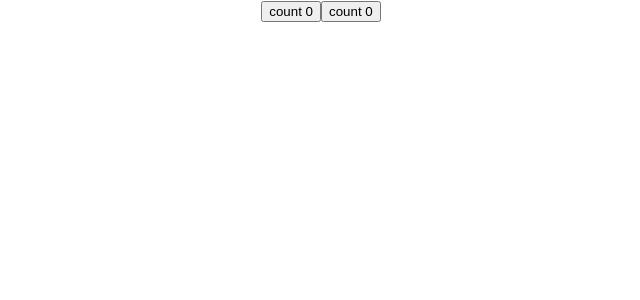
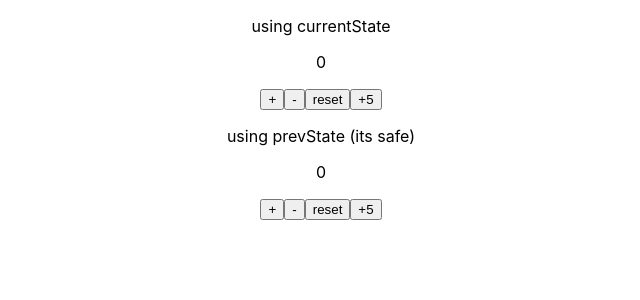
Before and after one commit to R4m21/react-hooks, a React (Create React App) app: page / in a window 1280 px wide. Shown: the top 300 px of the page, without its empty margins (319-959 px from the left). Built offline with nearby package versions, Linux system fonts and the light colour scheme.

Commit message:
useState with previous vState

```diff
--- a/src/App.js
+++ b/src/App.js
@@ -1,12 +1,14 @@
 import './App.css';
 // import ClassCounter from './components/ClassCounter';
-import HookCounter from './components/HookCounter';
+// import HookCounter from './components/HookCounter';
+import HookCounterTwo from './components/HookCounterTwo';
 
 function App() {
   return (
     <div className="App">
     {/* <ClassCounter/> */}
-    <HookCounter/>
+    {/* <HookCounter/> */}
+    <HookCounterTwo/>
     </div>
   );
 }
--- /dev/null
+++ b/src/components/HookCounterTwo.js
@@ -0,0 +1,36 @@
+import React, {useState} from 'react'
+
+function HookCounterTwo() {
+    const initialCount = 0;
+    const [Count, setCount] = useState(initialCount)
+
+    const incrementFiveTime = () => {
+        for (let i = 0; i < 5; i++) {
+            setCount(Count+1)
+        }
+    }
+    const incrementFiveTimes = () => {
+        for (let i = 0; i < 5; i++) {
+            setCount(prevState => prevState+1)
+        }
+    }
+
+    return (
+        <div>
+        <p>using currentState</p>
+        <p>{Count}</p>
+        <button onClick={()=>setCount(Count+1)}>+</button>
+        <button onClick={()=>setCount(Count-1)}>-</button>
+        <button type="reset" onClick={()=>setCount(initialCount)}>reset</button>
+        <button onClick={incrementFiveTime}>+5</button>
+        <p>using prevState (its safe)</p>
+        <p>{Count}</p>
+        <button onClick={()=>setCount(prevState => prevState+1)}>+</button>
+        <button onClick={()=>setCount(prevState => prevState-1)}>-</button>
+        <button type="reset" onClick={()=>setCount(initialCount)}>reset</button>
+        <button onClick={incrementFiveTimes}>+5</button>
+        </div>
+    )
+}
+
+export default HookCounterTwo
```
